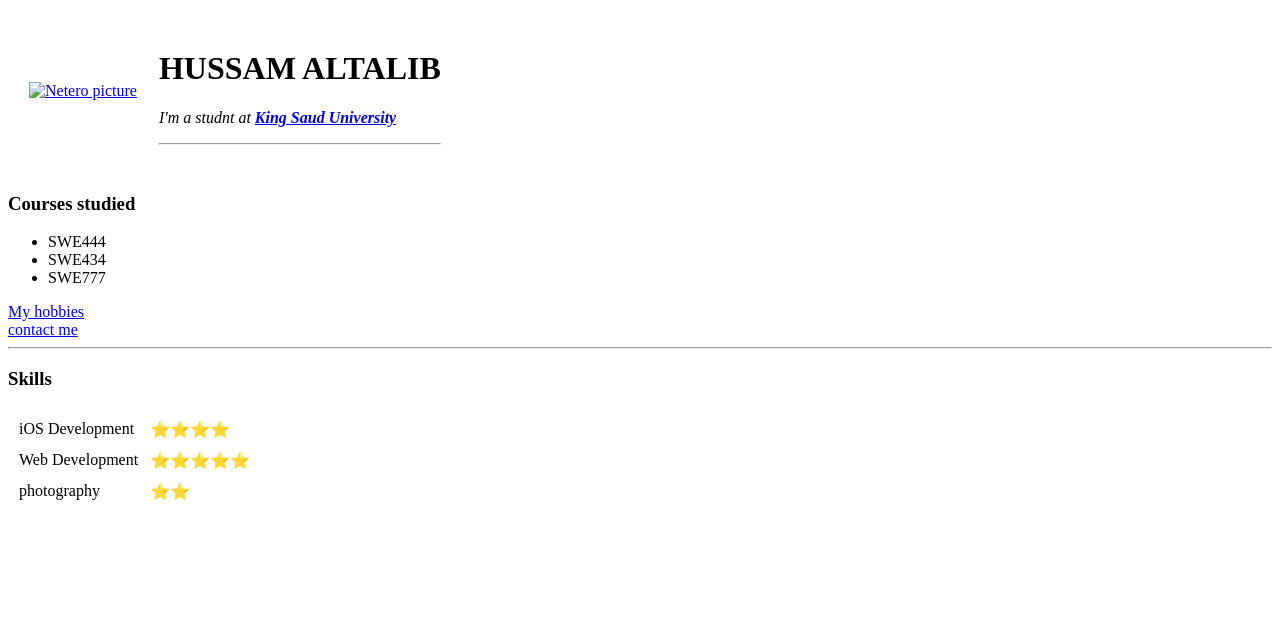
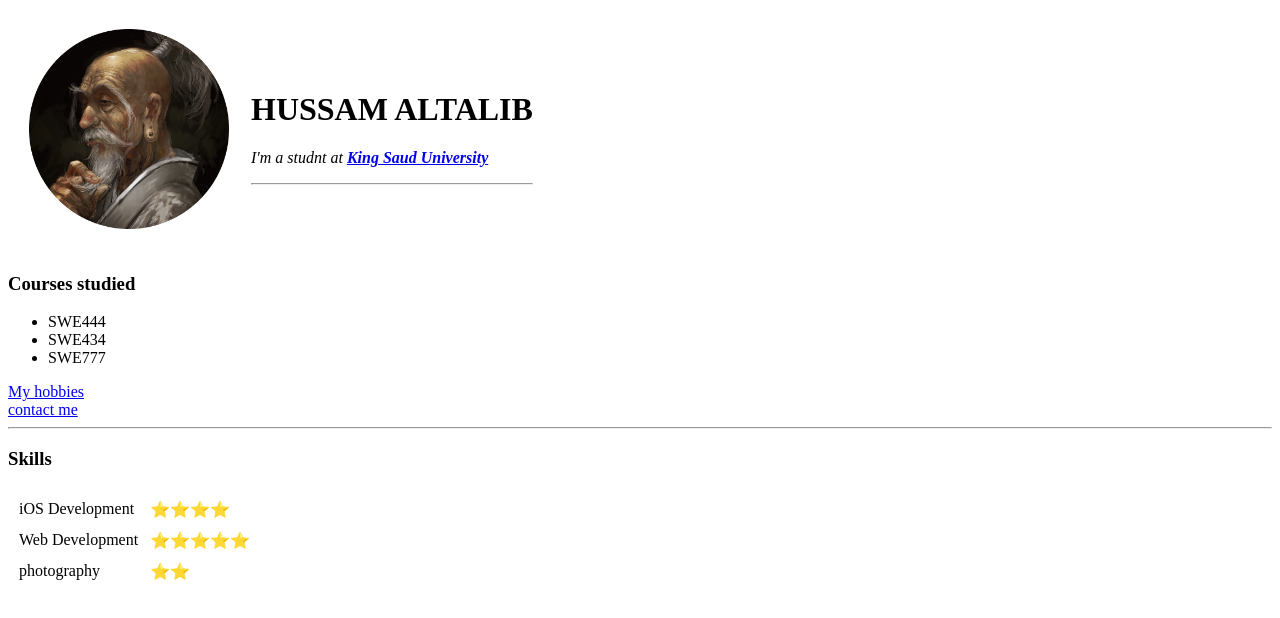
Before and after one commit to HussamAltalib/cv, a plain HTML site: page index.html in a window 1280 px wide. Drawn offline with Linux system fonts and the light colour scheme.

Commit message:
Update index.html

```diff
--- a/index.html
+++ b/index.html
@@ -7,7 +7,7 @@
   <body>
     <table cellspacing="20">
       <tr>
-        <td><a href="https://www.youtube.com/watch?v=BhQ2VYChsDQ"><img src="images/Netero.png" alt="Netero picture"
+        <td><a href="https://www.youtube.com/watch?v=BhQ2VYChsDQ"><img src="Netero.png" alt="Netero picture"
           style="width:200px;height:200px;"></a></td>
         <td>  <h1>HUSSAM ALTALIB</h1>
           <p><em>I'm a studnt at <strong><a href="https://ksu.edu.sa/en/">King Saud University</a></strong></em></p>
```
